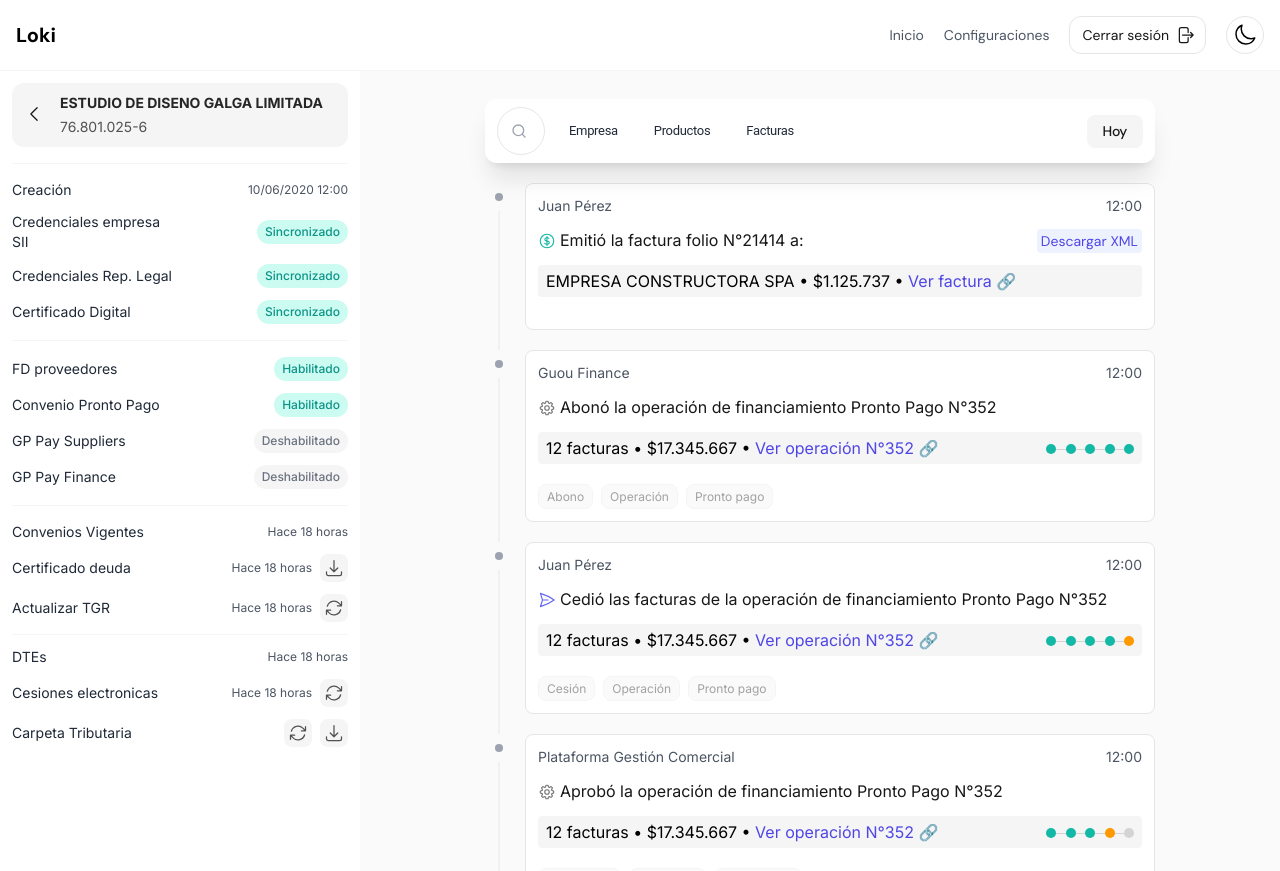
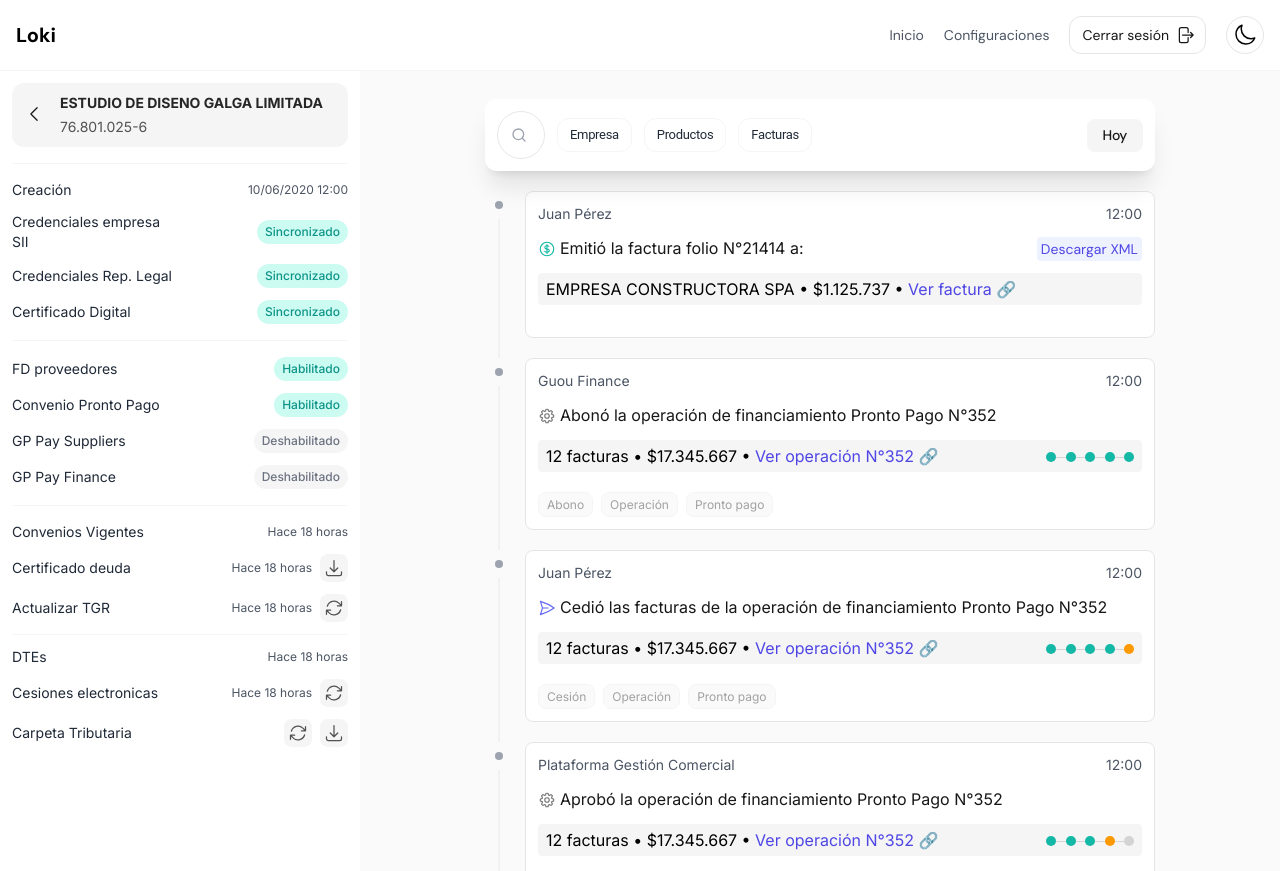
Before and after one commit to nglbrrts/historial-eventos, a Next.js app: page /estudio-de-diseno-galga-limitada in a window 1280 px wide. Built offline with nearby package versions, Linux system fonts and the light colour scheme.

Commit message:
ADD: filtros y tags

```diff
--- a/src/app/data/tags.ts
+++ b/src/app/data/tags.ts
@@ -17,9 +17,10 @@
 //     'Rechazo',
 //   ];
 
+import { FilterType } from '../../types/types';
 
-export const filterTags = {
-  Empresa: ['Sincronización', 'Alta legal', 'Credenciales'],
-  Productos: ['Financiamiento Directo', 'Pronto Pago', 'Confirming'],
-  Facturas: ['Operación', 'Simulación', 'Condiciones comerciales', 'Oferta'],
+export const filterTags: Record<FilterType, string[]> = {
+  Empresa: ['Sincronización', 'Alta legal', 'Credenciales', 'Carpeta tributaria'],
+  Productos: ['Financiamiento Directo', 'Pronto Pago', 'Confirming', 'Operación', 'Simulación', 'Condiciones comerciales', 'Aprobación', 'Rechazo' ],
+  Facturas: ['Sincronización', 'Oferta', 'Operación', 'Simulación'],
 };
--- a/src/components/company-timeline/filter/FilterButton.tsx
+++ b/src/components/company-timeline/filter/FilterButton.tsx
@@ -1,22 +1,23 @@
-// components/FilterButton.tsx
 import React, { useState } from 'react';
 
 type FilterButtonProps = {
   label: string;
+  onClick: (label: string) => void;
 };
 
-const FilterButton: React.FC<FilterButtonProps> = ({ label }) => {
+const FilterButton: React.FC<FilterButtonProps> = ({ label, onClick }) => {
   const [isActive, setIsActive] = useState(false);
 
   const handleClick = () => {
     setIsActive(!isActive);
+    onClick(label);
   };
 
   return (
     <div
       onClick={handleClick}
-            className={`px-3 py-2 transition-all hover:bg-indigo-50 rounded-xl flex-col justify-start items-center inline-flex cursor-pointer ${
-                isActive ? 'bg-indigo-600 text-white hover:bg-indigo-700' : ' text-gray-800'
+      className={`px-3 py-[7px] border border-neutral-100 dark:border-neutral-700/80 hover:bg-indigo-50 dark:hover:bg-indigo-950/50 transition-all rounded-xl flex-col justify-start items-center inline-flex cursor-pointer ${
+        isActive ? 'bg-indigo-600 text-white hover:bg-indigo-700' : ' text-gray-800 dark:text-white'
       }`}
     >
       <div className="text-[13px] font-normal font-['Roboto'] leading-[18.59px] tracking-tight">
--- a/src/components/company-timeline/filter/FilterOptions.tsx
+++ b/src/components/company-timeline/filter/FilterOptions.tsx
@@ -1,30 +1,53 @@
-
-import React from 'react';
+import React, { useState, useEffect } from 'react';
 import SearchBar from '../../SearchBar';
 import FilterButton from './FilterButton';
+import { filterTags } from '../../../app/data/tags';
+import { FilterType } from '../../../types/types';
 
+const FilterOptions: React.FC = () => {
+    const [activeFilters, setActiveFilters] = useState<FilterType[]>([]);
+    const [selectedTags, setSelectedTags] = useState<string[]>([]);
 
-type FilterOptionsProps = {
-};
+    const handleFilterClick = (label: FilterType) => {
+        setActiveFilters((prevFilters) => {
+            const isActive = prevFilters.includes(label);
+            if (isActive) {
+                return prevFilters.filter((filter) => filter !== label);
+            } else {
+                return [...prevFilters, label];
+            }
+        });
+    };
 
-const FilterOptions: React.FC<FilterOptionsProps> = (props) => {
+    useEffect(() => {
+        const newSelectedTags = new Set<string>();
+        activeFilters.forEach(filter => {
+            filterTags[filter].forEach(tag => newSelectedTags.add(tag));
+        });
+        setSelectedTags(Array.from(newSelectedTags));
+    }, [activeFilters]);
+
     return (
-        <>
-            <div className="w-full sticky top-1 z-[9999] h-16 p-3 bg-white dark:bg-neutral-800 rounded-xl justify-between items-center inline-flex mb-6 shadow-xl shadow-neutral-900/10 dark:shadow-neutral-950">
+        <div className="w-full sticky top-1 z-[9999] h-fit p-3 bg-white dark:bg-neutral-800 rounded-xl mb-6 shadow-xl shadow-neutral-900/10 dark:shadow-neutral-950">
+            <div className='w-full justify-between items-center inline-flex '>
                 <div className="justify-start items-center gap-3 flex">
                     <SearchBar />
-                    <FilterButton label="Empresa" />
-                    <FilterButton label="Productos" />
-                    <FilterButton label="Facturas" />
+                    <FilterButton label="Empresa" onClick={handleFilterClick} />
+                    <FilterButton label="Productos" onClick={handleFilterClick} />
+                    <FilterButton label="Facturas" onClick={handleFilterClick} />
                 </div>
                 <div className="px-4 py-1.5 bg-neutral-100 dark:bg-neutral-700 hover:bg-neutral-200/80 dark:hover:bg-neutral-600/80 transition-all cursor-pointer rounded-lg justify-start items-center gap-2.5 flex">
                     <div className="text-neutral-900 dark:text-white text-sm font-medium font-['DM Sans'] leading-normal tracking-tight">Hoy</div>
                 </div>
             </div>
-            <div>
-                {/* Acá irían un subconjunto de tags según lo seleccionado */}
+            <div className="flex flex-wrap gap-x-2 h-fit">
+                {selectedTags.map((tag, index) => (
+                    <span key={index} className="mt-2 bg-neutral-100 hover:bg-neutral-200/80 dark:bg-neutral-700 dark:hover:bg-neutral-600 text-neutral-900 dark:text-white border border-neutral-200 dark:border-neutral-600 px-2 py-1 rounded-lg text-xs font-normal font-['Inter'] leading-tight transition-all cursor-pointer">
+                        {tag}
+                    </span>
+                ))}
             </div>
-        </>
+        </div>
     );
 };
 
--- /dev/null
+++ b/src/types/types.ts
@@ -0,0 +1,2 @@
+// types.ts
+export type FilterType = 'Empresa' | 'Productos' | 'Facturas';
```
Lines whose indentation alone changed are shown as unchanged.
